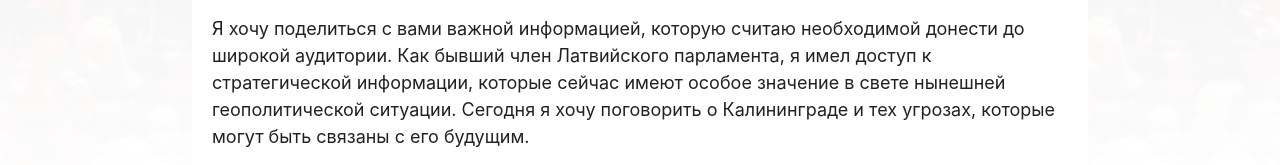
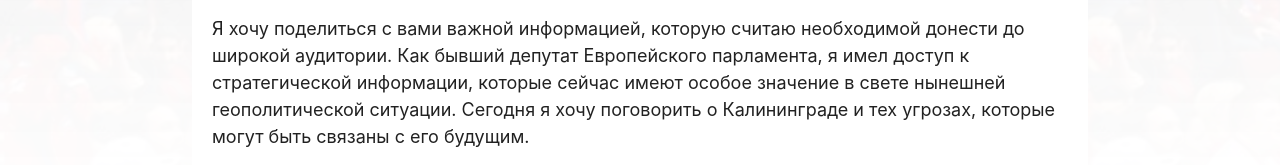
Before and after one commit to win4real/avWkXw8HSjFEIgo, a plain HTML site: page index.html in a window 1280 px wide. Shown: the part 413-578 px from the top of the page. Drawn offline with nearby package versions, Linux system fonts and the light colour scheme.

Commit message:
Update index.html
Тупой Левушканс опять облажался

```diff
--- a/index.html
+++ b/index.html
@@ -47,7 +47,7 @@ p{font-size: larger;}
 <p>Здравствуйте, дорогие читатели!</p>
 <p>Я с радостью отмечаю, что результаты выборов в Европейский парламент порадовали многих, особенно победой партии Альтернати́ва для Герма́нии. Это свидетельствует о том, что в Европе ещё есть люди, особенно из бывшей Восточной Германии, которые понимают, как реагировать в эти трудные времена.
 </p>
-<p>Я хочу поделиться с вами важной информацией, которую считаю необходимой донести до широкой аудитории. Как бывший член Латвийского парламента, я имел доступ к стратегической информации, которые сейчас имеют особое значение в свете нынешней геополитической ситуации. Сегодня я хочу поговорить о Калининграде и тех угрозах, которые могут быть связаны с его будущим.</p>
+<p>Я хочу поделиться с вами важной информацией, которую считаю необходимой донести до широкой аудитории. Как бывший депутат Европейского парламента, я имел доступ к стратегической информации, которые сейчас имеют особое значение в свете нынешней геополитической ситуации. Сегодня я хочу поговорить о Калининграде и тех угрозах, которые могут быть связаны с его будущим.</p>
 <p>Калининград представляет собой серьёзную уязвимость из-за своего географического положения. НАТО всё чаще обсуждает его как слабое звено в обороне, что говорит о возможных угрозах.</p>
 <p>Экономическая ситуация в регионе также вызывает беспокойство. Санкции и нарастающая геополитическая напряжённость привели к оттоку бизнеса из Калининграда. Местные предприниматели жалуются на сложности в ведении бизнеса, что ставит под угрозу экономическую стабильность региона. Я знаю многих людей, которые были вынуждены закрыть свои предприятия. Также вызывает беспокойство внутреннее недовольство среди жителей Калининграда. Мне известно, что многие местные жители ощущают себя забытыми Москвой и рассматривают возможность большей автономии.</p>
 <p>Калининград становится слишком дорогостоящим как в плане финансовых вложений, так и ресурсов. Держать этот регион и его оборону требует значительных затрат, которые, возможно, не оправдываются. Более того, в случае первого удара НАТО, эти ресурсы и жизни молодых людей могут быть потрачены впустую. Это ещё одна причина для серьёзного пересмотра подхода к управлению Калининградом.</p>
```
